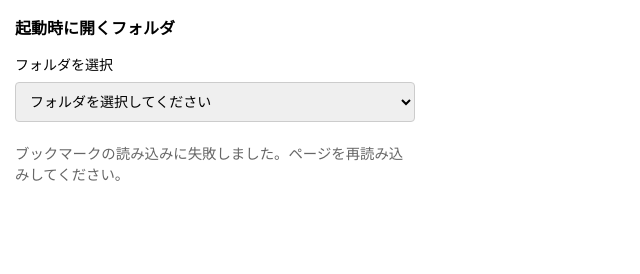
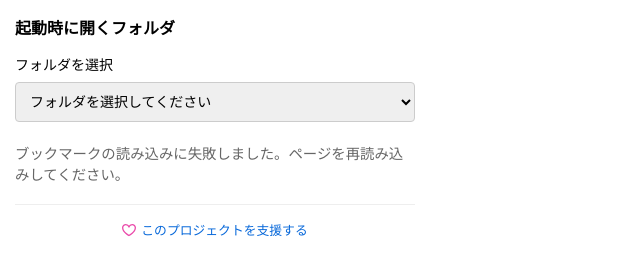
Before and after one commit to ishidad2/auto-pinned-tabs, a website with bundled scripts: page entrypoints/popup/index.html in a window 1280 px wide. Shown: the whole page, without its empty margins (0-640 px from the left). Built offline with nearby package versions, Linux system fonts and the light colour scheme; what wxt would draw is missing.

Commit message:
feat: Add GitHub Sponsors support link to popup page
変更内容:
  - entrypoints/popup/index.htmlに支援リンクセクションを追加
  - GitHub Sponsorsアイコン（ハート）付きのリンク
  - https://github.com/sponsors/ishidad2 へのリンク
  - 新しいタブで開く（target="_blank"）
  - セキュリティ対策（rel="noopener noreferrer"）

デザイン:
- ステータスメッセージの下に配置
- 上部に区切り線を追加して視覚的に分離
- 赤いハートアイコン（#ea4aaa）
- GitHub風の青色リンク（#0969da）
- ホバー時に下線を表示
- 控えめなサイズで邪魔にならないデザイン

```diff
--- a/entrypoints/popup/index.html
+++ b/entrypoints/popup/index.html
@@ -40,6 +40,28 @@
         font-size: 0.85em;
         margin-bottom: 10px;
       }
+      .support-link {
+        margin-top: 20px;
+        padding-top: 15px;
+        border-top: 1px solid #eee;
+        text-align: center;
+        font-size: 0.8em;
+      }
+      .support-link a {
+        color: #0969da;
+        text-decoration: none;
+        display: inline-flex;
+        align-items: center;
+        gap: 5px;
+      }
+      .support-link a:hover {
+        text-decoration: underline;
+      }
+      .support-link svg {
+        width: 14px;
+        height: 14px;
+        fill: #ea4aaa;
+      }
     </style>
   </head>
   <body>
@@ -49,6 +71,14 @@
       <option value="">フォルダを選択してください</option>
     </select>
     <div id="status" class="status"></div>
+    <div class="support-link">
+      <a href="https://github.com/sponsors/ishidad2" target="_blank" rel="noopener noreferrer">
+        <svg viewBox="0 0 16 16" xmlns="http://www.w3.org/2000/svg">
+          <path d="m8 14.25.345.666a.75.75 0 0 1-.69 0l-.008-.004-.018-.01a7.152 7.152 0 0 1-.31-.17 22.055 22.055 0 0 1-3.434-2.414C2.045 10.731 0 8.35 0 5.5 0 2.836 2.086 1 4.25 1 5.797 1 7.153 1.802 8 3.02 8.847 1.802 10.203 1 11.75 1 13.914 1 16 2.836 16 5.5c0 2.85-2.045 5.231-3.885 6.818a22.066 22.066 0 0 1-3.744 2.584l-.018.01-.006.003h-.002ZM4.25 2.5c-1.336 0-2.75 1.164-2.75 3 0 2.15 1.58 4.144 3.365 5.682A20.58 20.58 0 0 0 8 13.393a20.58 20.58 0 0 0 3.135-2.211C12.92 9.644 14.5 7.65 14.5 5.5c0-1.836-1.414-3-2.75-3-1.373 0-2.609.986-3.029 2.456a.749.749 0 0 1-1.442 0C6.859 3.486 5.623 2.5 4.25 2.5Z"></path>
+        </svg>
+        このプロジェクトを支援する
+      </a>
+    </div>
     <script type="module" src="./main.ts"></script>
   </body>
 </html>
```
